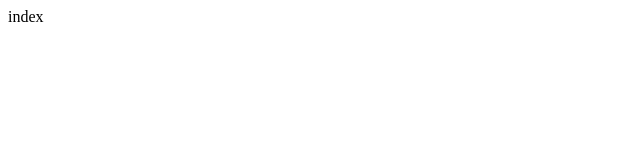
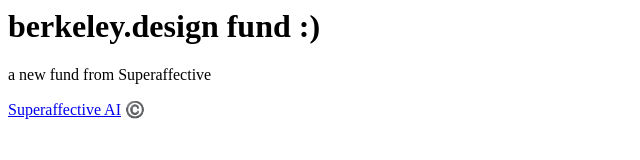
Before and after one commit to joshagilend/berkeley.design, a plain HTML site: page index.html in a window 1280 px wide. Shown: the whole page, without its empty margins (0-640 px from the left). Drawn offline with Linux system fonts and the light colour scheme.

Commit message:
Add index :)

```diff
--- a/index.html
+++ b/index.html
@@ -1,3 +1,5 @@
 <html>
-  <p>index</p>
+  <h1>berkeley.design fund :)</h1>
+  <p>a new fund from Superaffective</p>
+  <p><a href="https://superaffective.ai">Superaffective AI</a> ©️</p>
 </html>
```
